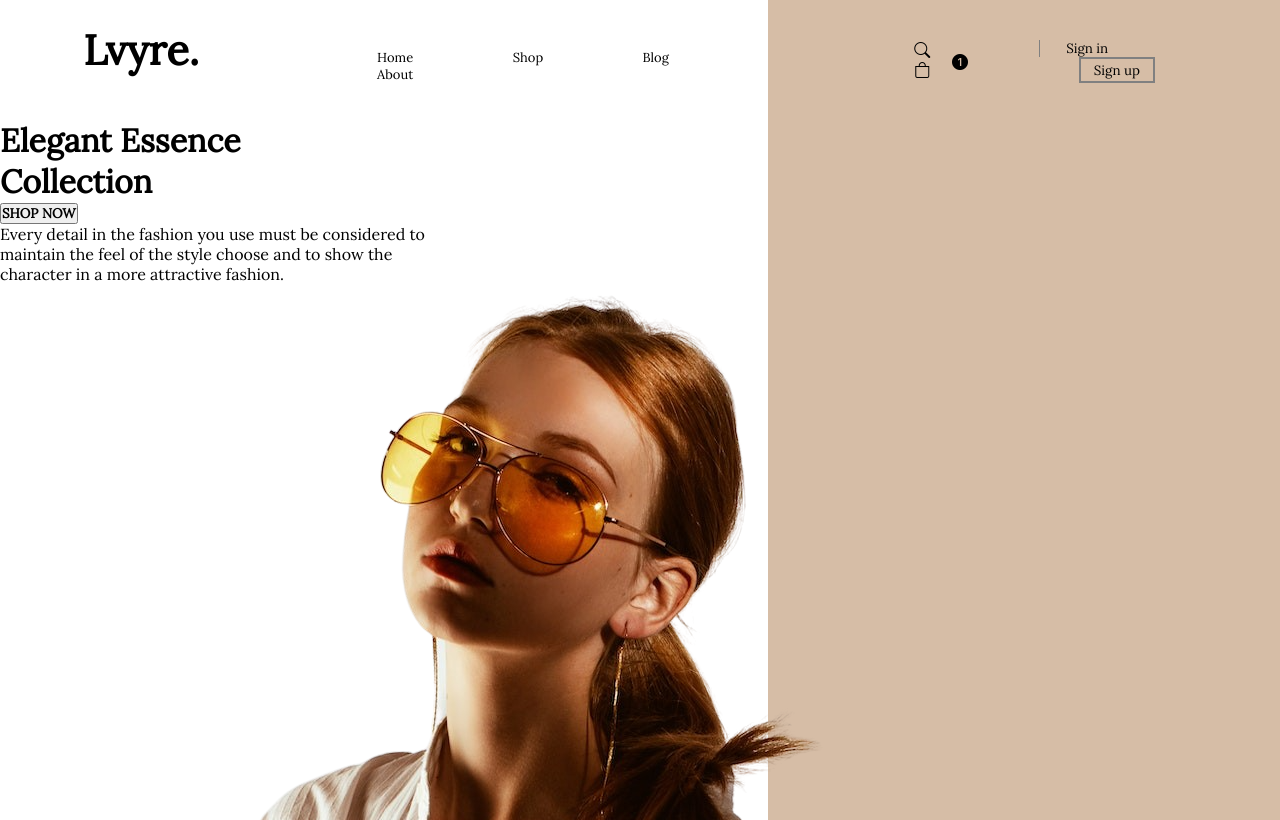
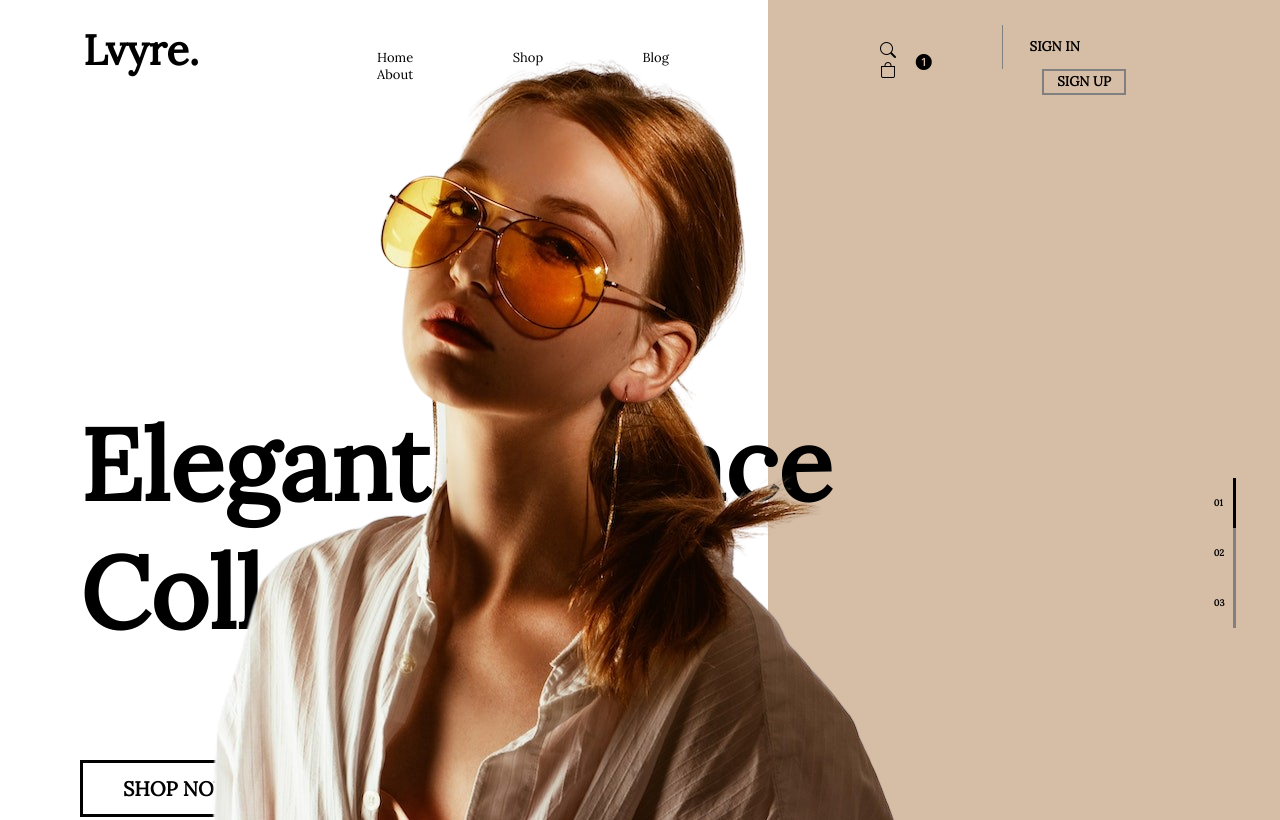
Before and after one commit to JairoJaldin-D/TrabajoPracticoN2, a plain HTML site: page index.html in a window 1280 px wide. Shown: the top 820 px of the page. Drawn offline with nearby package versions, Linux system fonts and the light colour scheme.

Commit message:
Finalize la parte del main tanto en html como en css

```diff
--- a/index.html
+++ b/index.html
@@ -41,47 +41,35 @@
     </header>
 
 
-
-
-
-
-
-
     <main>
 
 
-        <div>
-            <div>
+        <div class="titulo">
+            <div class="tamañodepublicidad">
                 <h1>Elegant Essence
                     <br>Collection
                 </h1>
             </div>
-            <div><button><strong>SHOP NOW</strong></button>
+            <div class="botonseparacion"><button><strong><h2> SHOP NOW</h2></strong></button>
             </div>
 
-            <p>
-                    Every detail in the fashion you use must be considered to
-
+            <p class="textoabajo">
+                Every detail in the fashion you use must be considered to
             <br>
-
                 maintain the feel of the style choose and to show the
-
             <br>
-
                 character in a more attractive fashion.
             </p>
-
-
         </div>
 
         <div>
             <img src="img/imagen editada.png" alt="chica modelo">
         </div>
 
-        <div>
-            <div>01</div>
-            <div>02</div>
-            <div>03</div>
+        <div class="escala">
+            <div class="negro">01</div>
+            <div class="gris">02</div>
+            <div class="gris">03</div>
         </div>
 
     </main>
--- a/style.css
+++ b/style.css
@@ -95,3 +95,72 @@ a{
     margin-left: 3em;
     padding: 0.2em 1em;
 }
+
+/*PARTE DEL MAIN*/
+main{
+    position: relative;
+}
+
+.titulo{
+
+    margin-left: 2em;
+    font-size: 2.5rem;
+    font-family: 'Lora', serif;
+    padding-top: 7em;
+}
+
+.tamañodepublicidad{
+    font-size: 50px;
+}
+
+.botonseparacion{
+    margin-top: 100px;
+}
+
+button{
+    background-color: white;
+    text-transform: uppercase;
+    padding: 1em 3em;
+    border: 3px solid black;
+    font-weight: bold;
+}
+
+.textoabajo{
+    margin-top: 8em;
+    color: gray;
+    font-size: 20px;
+    margin-top: 250px;
+}
+
+img{
+    position: absolute;
+    right: 0;
+    top: -7%;
+}
+
+.escala{
+    display: flex;
+    flex-direction: column;
+    position: absolute;
+    top: 35%;
+    padding-right: 2em;
+    right: 2%;
+    font-weight: bold;
+    font-size: xx-small;
+}
+
+.negro{
+    display:flex;
+    align-items: center;
+    border-right: 3px solid black;
+    padding-right: 1em;
+    height: 50px;
+}
+
+.gris{
+    display: flex;
+    align-items: center;
+    border-right: 3px solid gray;
+    padding-right: 1em;
+    height: 50px;
+}
```
